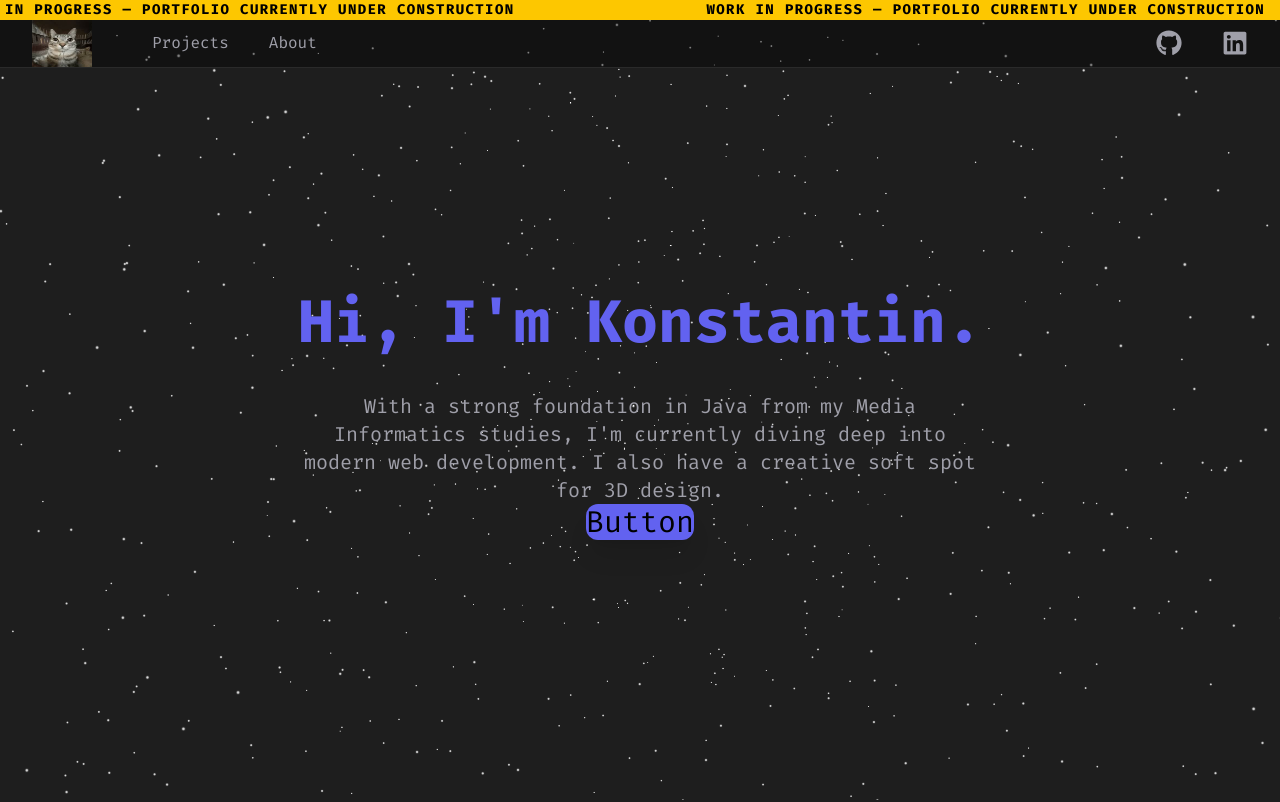
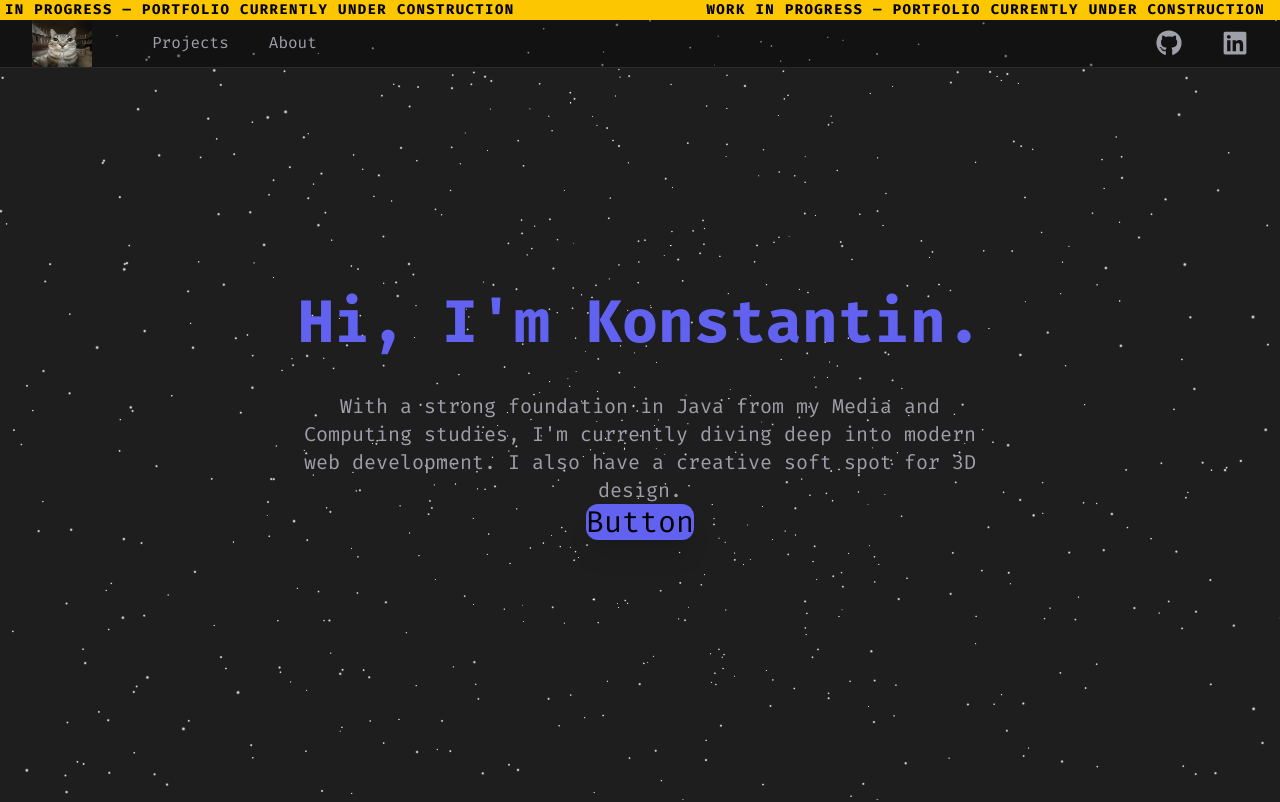
Before and after one commit to Sonic12K12/portfolio-website-nextjs, a Next.js app: page / in a window 1280 px wide. Shown: the top 802 px of the page. Built offline with nearby package versions, Linux system fonts and the light colour scheme.

Commit message:
update description in sub-heading

```diff
--- a/src/app/page.js
+++ b/src/app/page.js
@@ -8,7 +8,7 @@ export default function Home() {
         Hi, I&apos;m Konstantin.
       </h1>
       <p className="text-text-main text-lg md:text-xl max-w-2xl text-center">
-        With a strong foundation in Java from my Media Informatics studies,
+        With a strong foundation in Java from my Media and Computing studies,
         I&apos;m currently diving deep into modern web development. I also have
         a creative soft spot for 3D design.
       </p>
```
